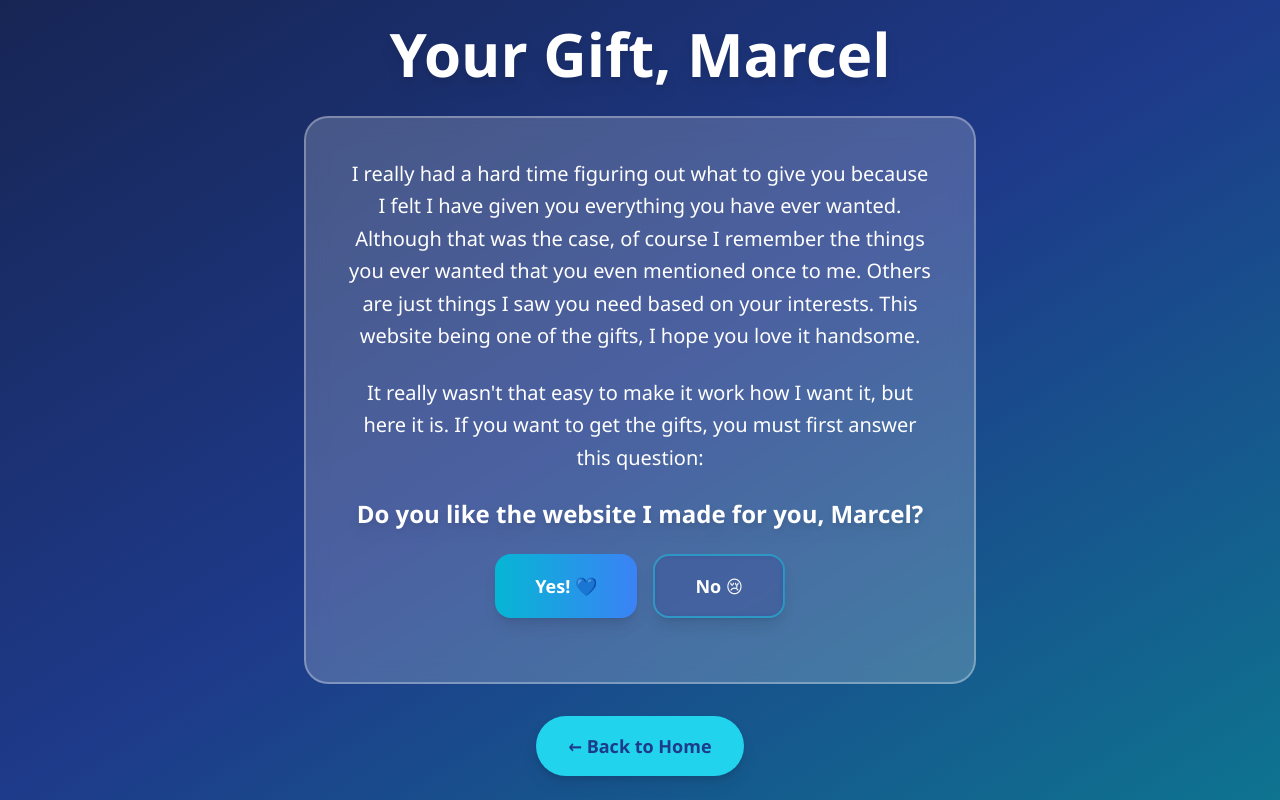
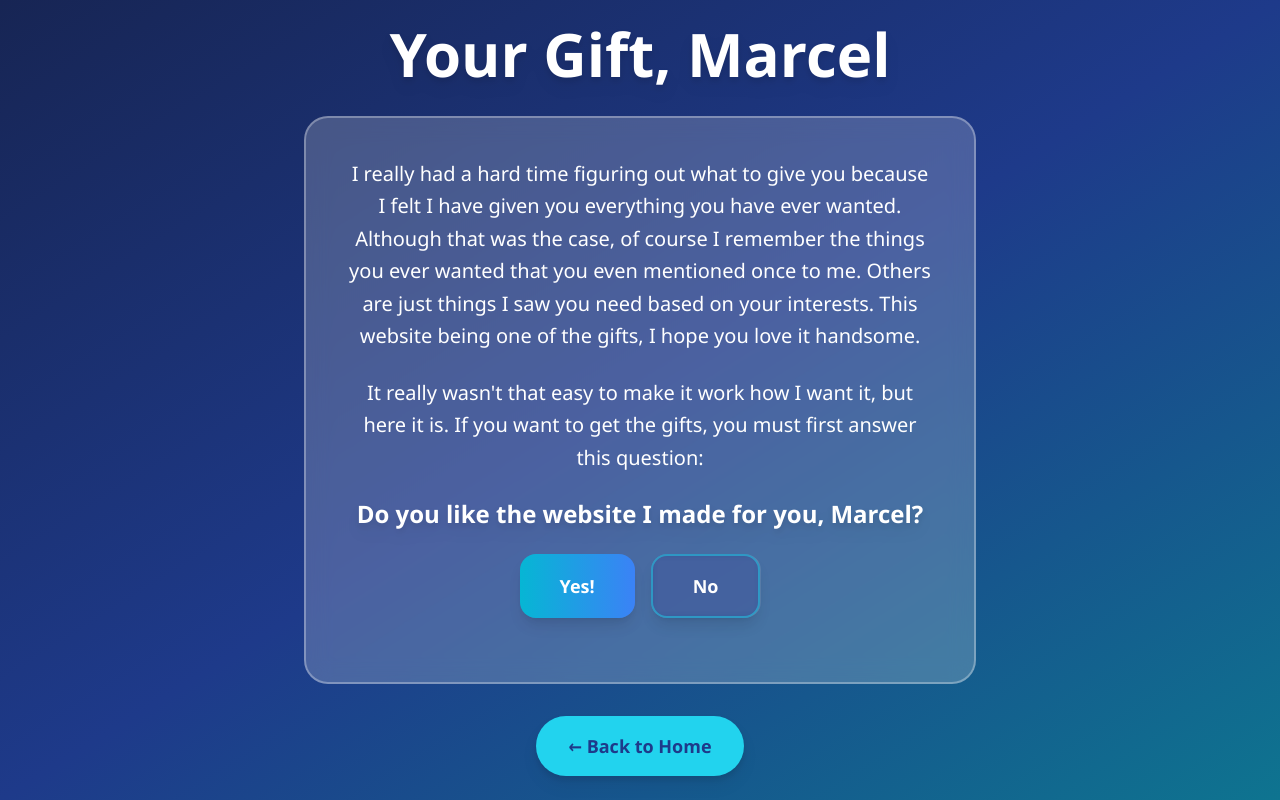
Before and after one commit to WangilaPrish/wish, a React (Vite) app: page /gift in a window 1280 px wide. Built offline with nearby package versions, Linux system fonts and the light colour scheme.

Commit message:
style: remove emojis from button labels for a cleaner presentation

```diff
--- a/src/pages/Gift.tsx
+++ b/src/pages/Gift.tsx
@@ -33,11 +33,11 @@ export default function Gift(): JSX.Element {
                     <div className="flex gap-4 justify-center mb-6">
                         <button className="group relative px-10 py-4 bg-gradient-to-r from-cyan-500 to-blue-500 text-white font-bold rounded-2xl shadow-lg transition-all duration-300 transform hover:scale-110 hover:shadow-2xl hover:shadow-cyan-500/50 active:scale-95 overflow-hidden">
                             <div className="absolute inset-0 bg-white opacity-0 group-hover:opacity-20 transition-opacity duration-300"></div>
-                            <span className="relative text-lg">Yes! 💙</span>
+                            <span className="relative text-lg">Yes!</span>
                         </button>
                         <button className="group relative px-10 py-4 bg-blue-900/50 backdrop-blur-sm border-2 border-cyan-400/50 text-white font-bold rounded-2xl shadow-lg transition-all duration-300 transform hover:scale-110 hover:shadow-2xl hover:shadow-blue-500/50 active:scale-95 overflow-hidden">
                             <div className="absolute inset-0 bg-white opacity-0 group-hover:opacity-20 transition-opacity duration-300"></div>
-                            <span className="relative text-lg">No 😢</span>
+                            <span className="relative text-lg">No</span>
                         </button>
                     </div>
 
```
